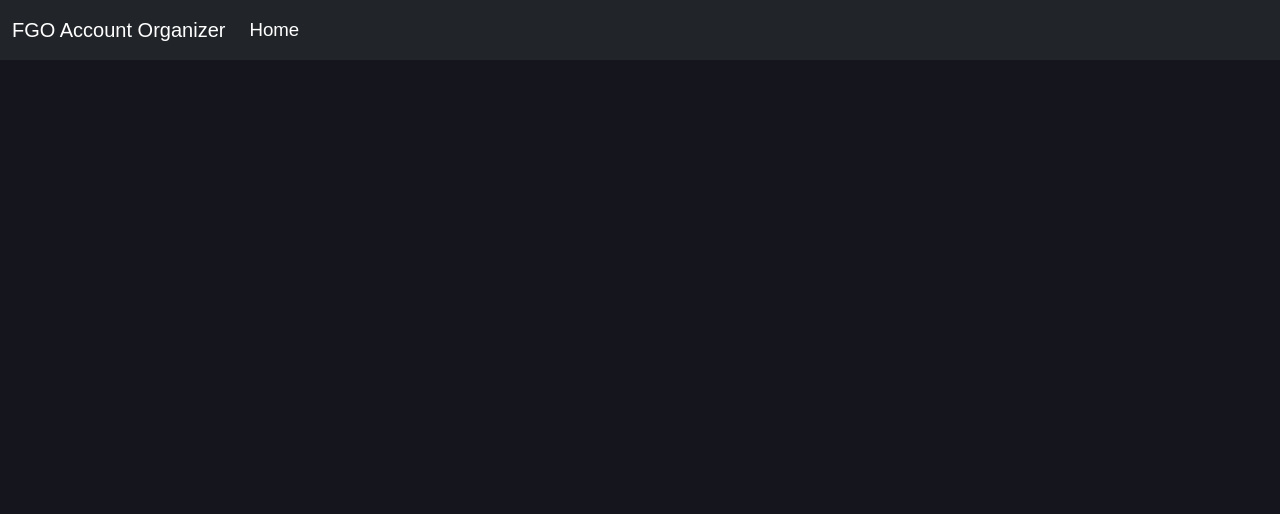
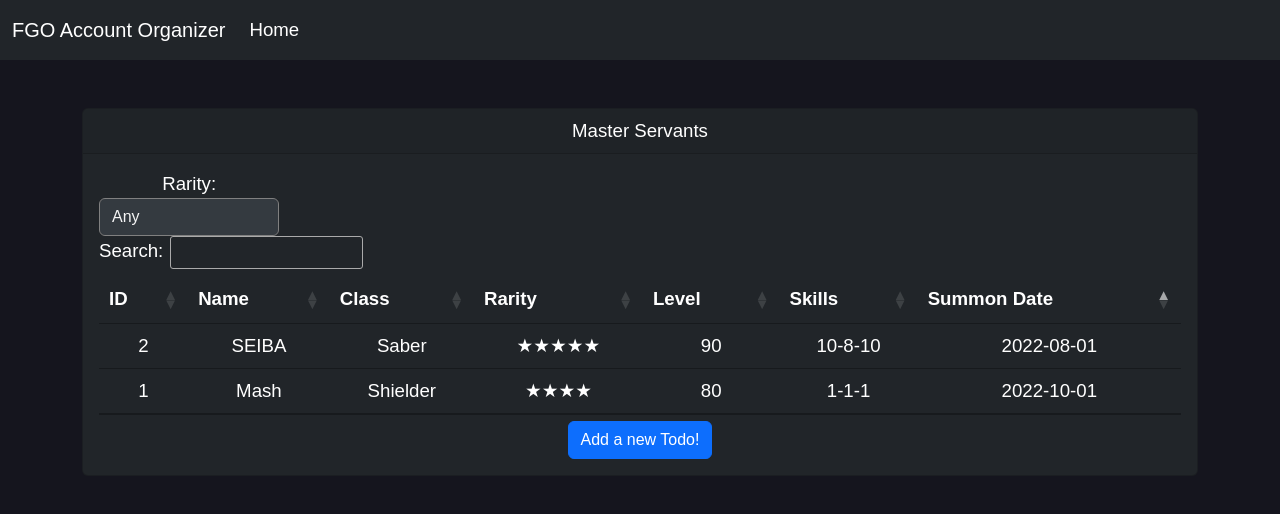
Before and after one commit to ViniciusBiermann/FGO-Account-Data-Organizer, a FastAPI app: template templates/home.html in a window 1280 px wide. Shown: the top 514 px of the page. Run offline with FastAPI, Linux system fonts and the light colour scheme; the template is opened without the code that fills it, so the values that code supplies are empty; some libraries are stand-ins or nearby versions.

Commit message:
Started making servant table.

```diff
--- a/static/fgo/css/styles.css
+++ b/static/fgo/css/styles.css
@@ -21,3 +21,7 @@
 .strike-through-td {
     text-decoration: line-through;
 }
+
+.dataTables_wrapper .dataTables_filter {
+    float:left
+}
--- a/static/fgo/js/script.js
+++ b/static/fgo/js/script.js
@@ -1,3 +1,17 @@
+$(document).ready( function () {
+    var table = $('#servants_table').DataTable({
+    dom: '<"top"lf>rt<"bottom"ip><"clear">',
+    dom: '<"toolbar">f',
+    order: [[6, 'asc']],
+    pagingType: 'full_numbers',
+    paging: false,
+    });
+
+    $('div.toolbar').html($('#servantClassFilterComponent'));
+    $('div.toolbar').html($('#rarityFilterComponent'));
+} );
+
+
 // Example starter JavaScript for disabling form submissions if there are invalid fields
 (function () {
     'use strict'
--- a/templates/home.html
+++ b/templates/home.html
@@ -2,4 +2,68 @@
 
 {% block content %}
 
+<div class="container mt-5">
+    <div id="rarityFilterComponent" class="col-2 rarity-filter">
+        <label id="rarityFilterLabel" for="rarityFilter">Rarity:</label>
+        <select id="rarityFilter" class="form-control">
+            <option value="">Any</option>
+            <option value="★">★</option>
+            <option value="★★">★★</option>
+            <option value="★★★">★★★</option>
+            <option value="★★★★">★★★★</option>
+            <option value="★★★★★">★★★★★</option>
+        </select>
+    </div>
+    <div id="servantClassFilterComponent" class="col-2 servant-class-filter">
+        <label id="servantClassFilterLabel" for="servantClassFilter">Class:</label>
+        <select id="servantClassFilter" class="form-control">
+            <option value="">Any</option>
+        </select>
+    </div>
+    <div class="card text-bg-dark text-center">
+        <div class="card-header">Master Servants</div>
+        <div class="card-body">
+            <!--            <h5 class="card-title">List of your Masters</h5>-->
+            <!--            <p class="card-text">Selection of your masters.</p>-->
+
+            <table id="servants_table" class="table table-dark table-hover">
+                <thead>
+                <tr>
+                    <th scope="col">ID</th>
+                    <th scope="col">Name</th>
+                    <th scope="col">Class</th>
+                    <th scope="col">Rarity</th>
+                    <th scope="col">Level</th>
+                    <th scope="col">Skills</th>
+                    <th scope="col">Summon Date</th>
+                </tr>
+                </thead>
+
+                <tbody>
+                <tr>
+                    <td>1</td>
+                    <td>Mash</td>
+                    <td>Shielder</td>
+                    <td>★★★★</td>
+                    <td>80</td>
+                    <td>1-1-1</td>
+                    <td>2022-10-01</td>
+                </tr>
+                <tr>
+                    <td>2</td>
+                    <td>SEIBA</td>
+                    <td>Saber</td>
+                    <td>★★★★★</td>
+                    <td>90</td>
+                    <td>10-8-10</td>
+                    <td>2022-08-01</td>
+                </tr>
+                </tbody>
+            </table>
+
+            <a class="btn btn-primary" href="add-todo">Add a new Todo!</a>
+        </div>
+    </div>
+</div>
+
 {% endblock %}
--- a/templates/layout.html
+++ b/templates/layout.html
@@ -10,6 +10,10 @@
 
     <link href="https://cdn.jsdelivr.net/npm/bootstrap@5.3.0-alpha1/dist/css/bootstrap.min.css" rel="stylesheet"
           integrity="sha384-GLhlTQ8iRABdZLl6O3oVMWSktQOp6b7In1Zl3/Jr59b6EGGoI1aFkw7cmDA6j6gD" crossorigin="anonymous">
+    <link rel="stylesheet" type="text/css" href="https://cdn.datatables.net/1.13.2/css/jquery.dataTables.css">
+    <link rel="stylesheet" type="text/css"
+          href="https://cdnjs.cloudflare.com/ajax/libs/twitter-bootstrap/5.2.0/css/bootstrap.min.css">
+    <link rel="stylesheet" type="text/css" href="https://cdn.datatables.net/1.13.2/css/dataTables.bootstrap5.min.css">
 
     <link rel="stylesheet" type="text/css" href="{{ url_for('static', path='/fgo/css/styles.css') }}">
 
@@ -30,6 +34,11 @@
 <script src="https://cdn.jsdelivr.net/npm/bootstrap@5.3.0-alpha1/dist/js/bootstrap.min.js"
         integrity="sha384-mQ93GR66B00ZXjt0YO5KlohRA5SY2XofN4zfuZxLkoj1gXtW8ANNCe9d5Y3eG5eD"
         crossorigin="anonymous"></script>
+<script type="text/javascript"
+        src="https://cdn.datatables.net/1.13.2/js/jquery.dataTables.min.js"></script>
+<script type="text/javascript"
+        src="https://cdn.datatables.net/1.13.2/js/dataTables.bootstrap5.min.js"></script>
+<script src="{{ url_for('static', path='/fgo/js/script.js') }}"></script>
 
 </body>
 </html>
```
